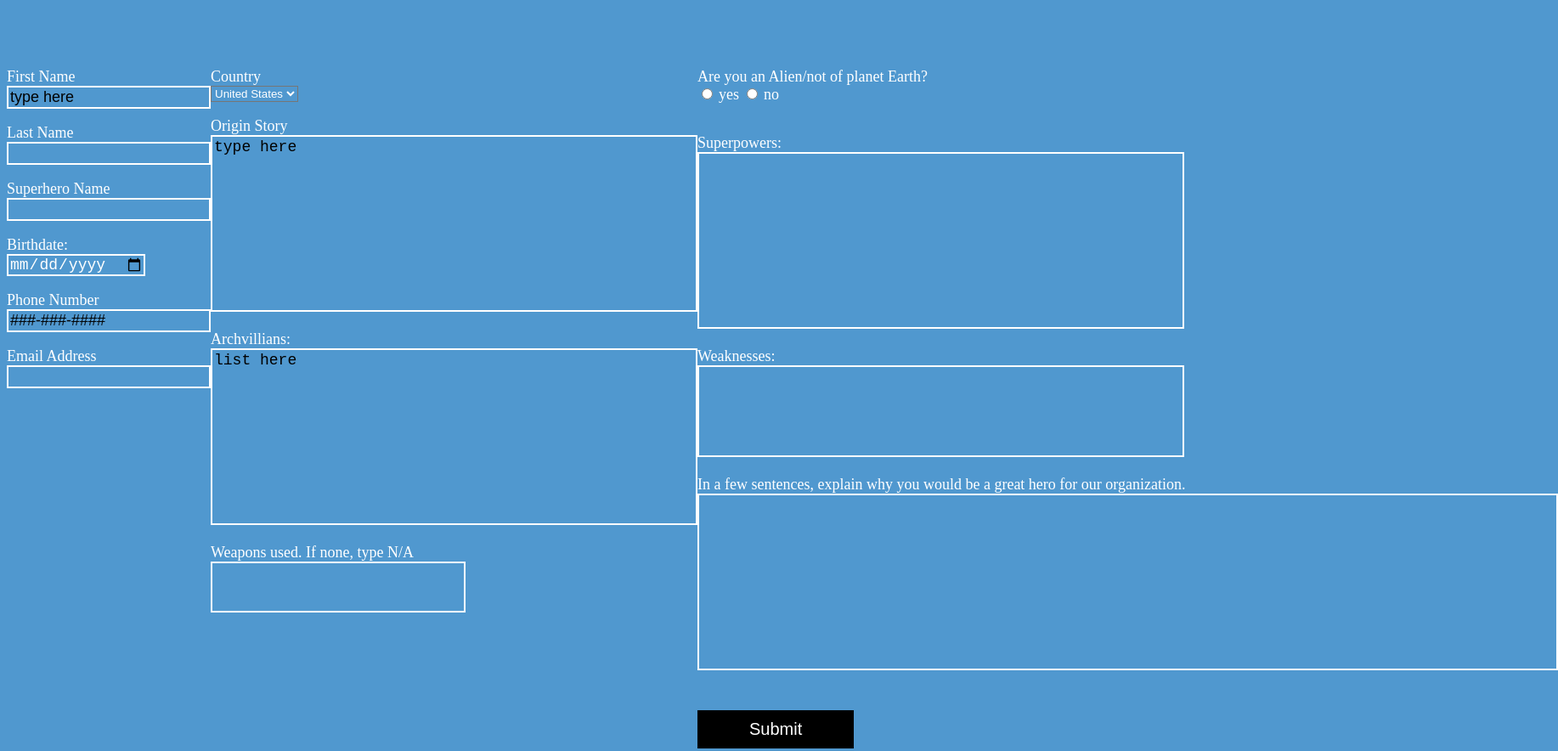
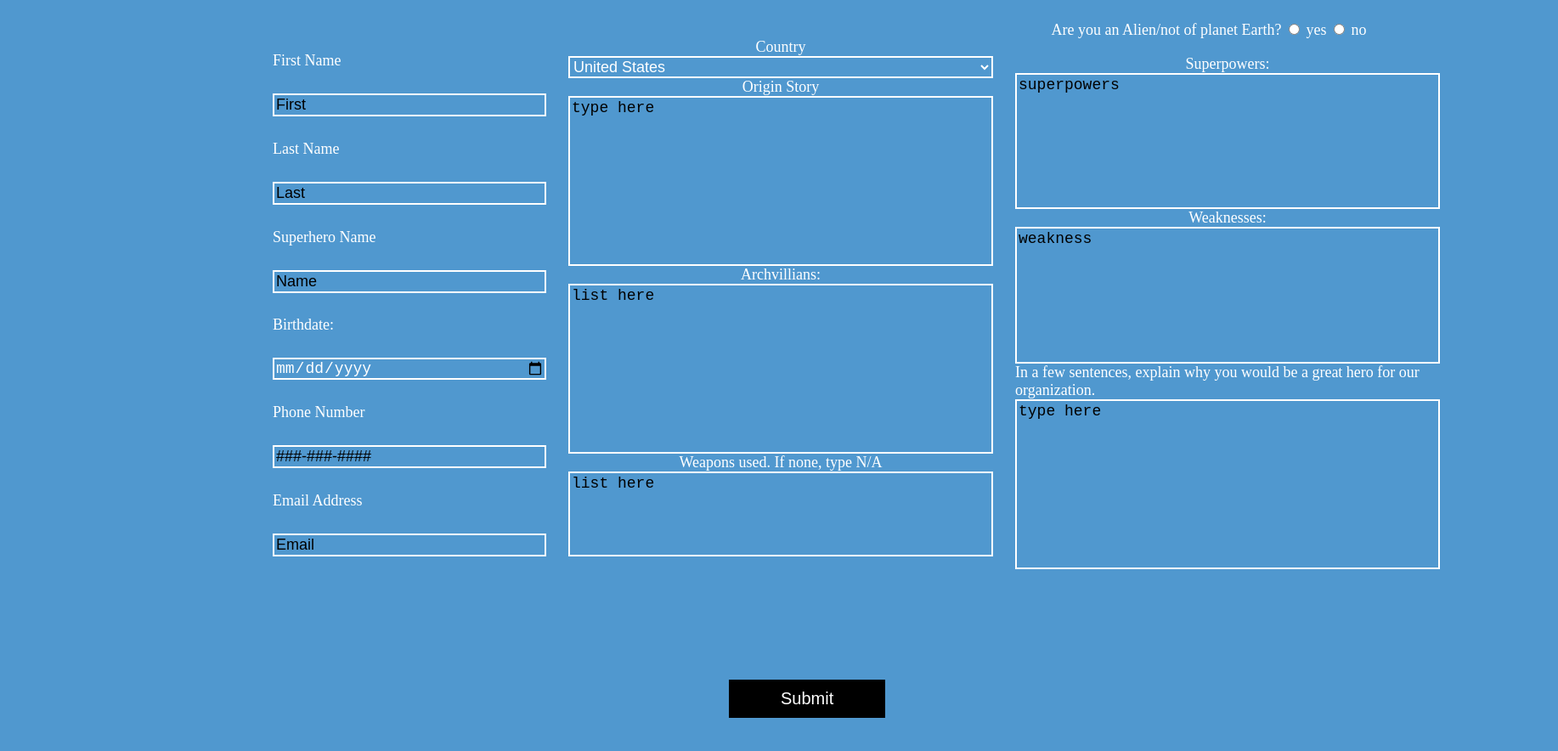
Before and after one commit to Innovoeb/Form-html-css, a plain HTML site: page form.html in a window 1280 px wide. Shown: the whole page at 85% size, 1834 px wide, since content can reach past the window. Drawn offline with Linux system fonts and the light colour scheme.

Commit message:
form design final

```diff
--- a/form.html
+++ b/form.html
@@ -11,145 +11,90 @@
 
 <body>
 
+
+  <!-- Canvas div -->
+  <div id="canvas">
+
+
   <!-- form markup -->
   <form id="homework">
-    <div id="column1">
 
+    <div class="column1">
       <!-- firstname -->
       <label for="firstname">First Name</label>
-      <br>
-      <input id="firstname" type="text" name="first-name" placeholder="type here">
-      <br>
-      <br>
-
+      <input id="firstname" type="text" name="first-name" placeholder="First">
       <!-- lastname -->
       <label for="lastname">Last Name</label>
-      <br>
-      <input id="lastname" type="text" name="last-name">
-      <br>
-      <br>
-
+      <input id="lastname" type="text" name="last-name" placeholder="Last">
       <!-- superhero name -->
       <label for="supername">Superhero Name</label>
-      <br>
-      <input id="supername" type="text" name="superheroname">
-      <br>
-      <br>
-
-
+      <input id="supername" type="text" name="superheroname" placeholder="Name">
       <!-- birthdate -->
       <label for="birthdate">Birthdate:</label>
-      <br>
       <input id="birthdate" type="date" name="birthdate">
-      <br>
-      <br>
-
       <!-- phonenumber -->
       <label for="phonenumber">Phone Number</label>
-      <br>
       <input id="phonenumber" type="tel" name="phonenumber" placeholder="###-###-####">
-      <br>
-      <br>
-
-
-
       <!-- email -->
       <label for="email">Email Address</label>
-      <br>
-      <input id="email" type="text" name="email">
-      <br>
-      <br>
+      <input id="email" type="email" name="email" placeholder="Email">
     </div>
 
-    <div id="column2">
+    <div class="column2">
 
       <!-- country -->
       <label for="country">Country</label>
-      <br>
-      <select name="country">
+      <select id="country" name="country">
         <option value="us">United States</option>
         <option value="russia">Russia</option>
         <option value="china">China</option>
         <option value="canada">Canada</option>
       </select>
-      <br>
-      <br>
-
 
       <!-- orgin story -->
       <label for="origin">Origin Story</label>
-      <br>
-      <textarea id="origin" form="homework" rows="10" cols="50" placeholder="type here" name="origin"></textarea>
-      <br>
-      <br>
-
+      <textarea id="origin" form="homework"  placeholder="type here" name="origin"></textarea>
 
       <!-- villians -->
       <label for="villians">Archvillians:</label>
-      <br>
-      <textarea id="villians" form="homework" rows="10" cols="50" placeholder="list here" name="villians"></textarea>
-      <br>
-      <br>
+      <textarea id="villians" form="homework" placeholder="list here" name="villians"></textarea>
 
       <!-- weapons -->
       <label for="weapons">Weapons used. If none, type N/A</label>
-      <br>
-      <textarea id="weapons" form="homework" rows="3" cols="10" name="weapons"></textarea>
-      <br>
-      <br>
+      <textarea id="weapons" form="homework" name="weapons" placeholder="list here"></textarea>
+
     </div>
 
-    <div id="column3">
-
+    <div class="column3">
       <!-- yes/no radio input -->
+      <div class="radio">
         <label>Are you an Alien/not of planet Earth?</label>
-      <div id="myRadio">
         <input type="radio" name="yesno" value="yes">
         <label>yes</label>
         <input type="radio" name="yesno" value="no">
         <label>no</label>
       </div>
-      <br>
-      <br>
-
         <!-- superpowers -->
         <label for="superpowers">Superpowers:</label>
-      <br>
-      <textarea id="superpowers" form="homework" rows="10" cols="50" name="superpowers"></textarea>
-      <br>
-      <br>
-
-
-
+        <textarea id="superpowers" form="homework" name="superpowers" placeholder="superpowers"></textarea>
         <!-- weakness -->
         <label for="weakness">Weaknesses:</label>
-      <br>
-      <textarea id="weakness" form="homework" rows="5" cols="50" name="weakness"></textarea>
-      <br>
-      <br>
-
+        <textarea id="weakness" form="homework" name="weakness" placeholder="weakness"></textarea>
         <!-- essay answer -->
         <label for="essay">In a few sentences, explain why you would be a great hero for our
           organization.</lable>
-      <br>
-      <textarea id="essay" form="homework" rows="10" cols="90" name="essay"></textarea>
-      <br>
-      <br>
-      <br>
-
-      <!-- submit button -->
-      <button id="submit" onclick="myfunction()">Submit</button>
-
-
+          <textarea id="essay" form="homework" name="essay" placeholder="type here"></textarea>
       </div>
-
-
 
 
 </form>
 
+  <!-- submit button -->
+  <div class="button">
+    <button id="submit" onclick="myfunction()">Submit</button>
+  </div>
 
-
+</div>
 
 
 </body>
--- a/formStyles2.css
+++ b/formStyles2.css
@@ -10,6 +10,20 @@ box-sizing: border-box;
   box-sizing: inherit
 }
 
+/* canvas */
+#canvas {
+  height: 1000px;
+}
+
+#homework {
+  height: 700px;
+  width: 1400px;
+  display: flex;
+  justify-content: center;
+  position: relative;
+  left: 300px;
+}
+
 /* text font */
 body label {
   font: Georgia;
@@ -18,7 +32,8 @@ body label {
 
 /* borders */
 input,
-textarea {
+textarea,
+select {
   border: 2px solid white;
   font-size: 18px;
 }
@@ -73,6 +88,85 @@ form {
 }
 
 #homework {
-  margin-top: 80px;
-  width: 100%;
+  margin-top: 20px;
+
 }
+
+.column1 {
+  width: 700px;
+  height: 650px;
+  display: flex;
+  flex-direction: column;
+  justify-content: space-evenly;
+  margin: 13px;
+}
+
+.column2 {
+  width: 700px;
+  height: 650px;
+  display: flex;
+  flex-direction: column;
+  justify-content: center;
+  align-items: center;
+  margin: 13px;
+  margin-top: 5px;
+
+}
+
+.column3 {
+  width: 700px;
+  height: 650px;
+  display: flex;
+  flex-direction: column;
+  justify-content: center;
+  align-items: center;
+  margin: 13px;
+  margin-top: 5px;
+}
+
+.button {
+  height: 50px;
+  width: 200px;
+  position: relative;
+  top: 80px;
+  left: 850px;
+}
+
+#origin {
+  height: 200px;
+  width: 500px;
+}
+
+#country {
+  width: 500px;
+}
+
+#villians {
+  height: 200px;
+  width: 500px;
+}
+
+#weapons {
+  height: 100px;
+  width: 500px;
+}
+
+#superpowers {
+  height: 200px;
+  width: 500px;
+}
+
+#weakness {
+  height: 200px;
+  width: 500px
+}
+
+#essay {
+  height: 200px;
+  width: 500px;
+}
+
+.radio {
+  height: 50px;
+  width: 415px;
+}
```
Lines whose indentation alone changed are shown as unchanged.
